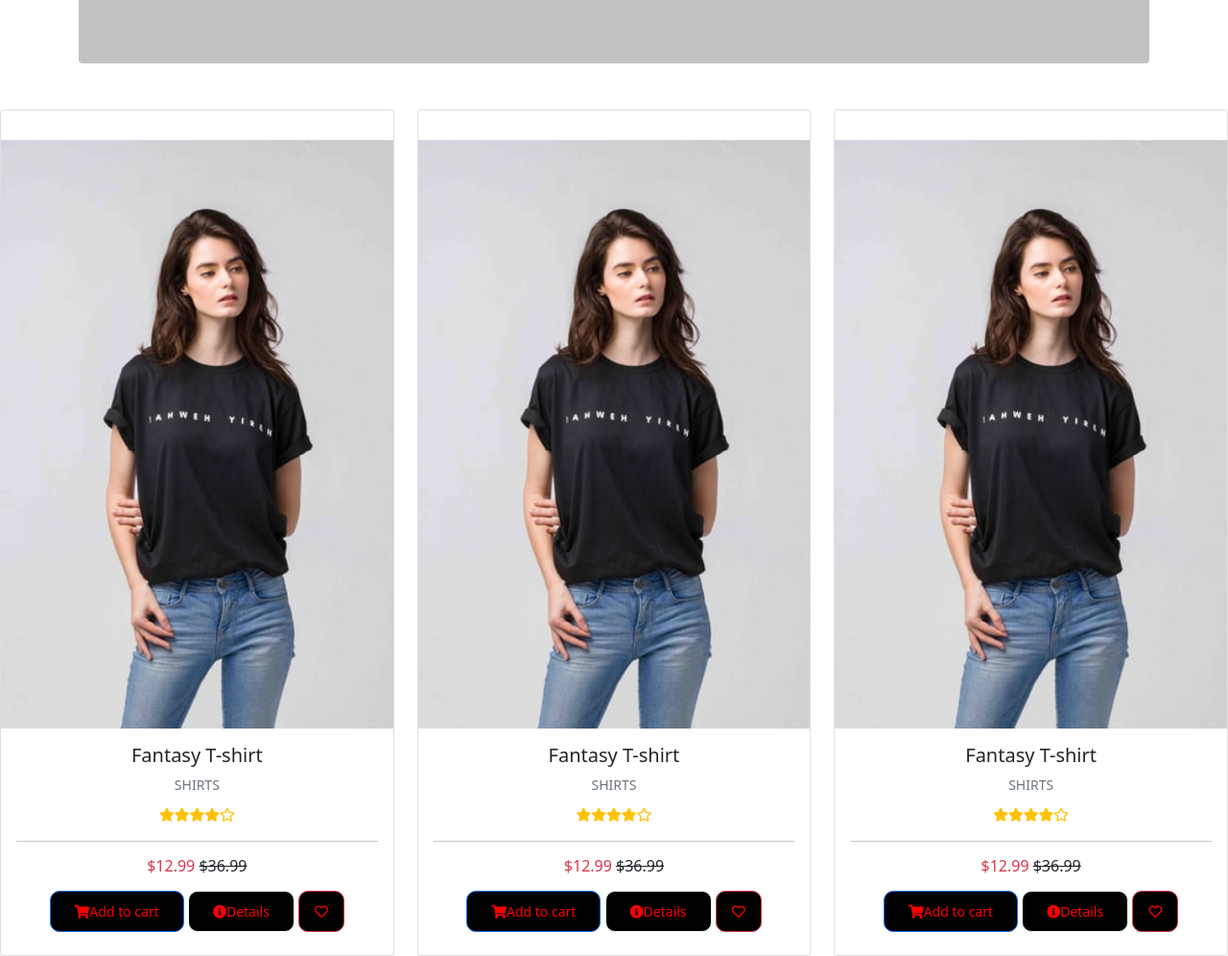
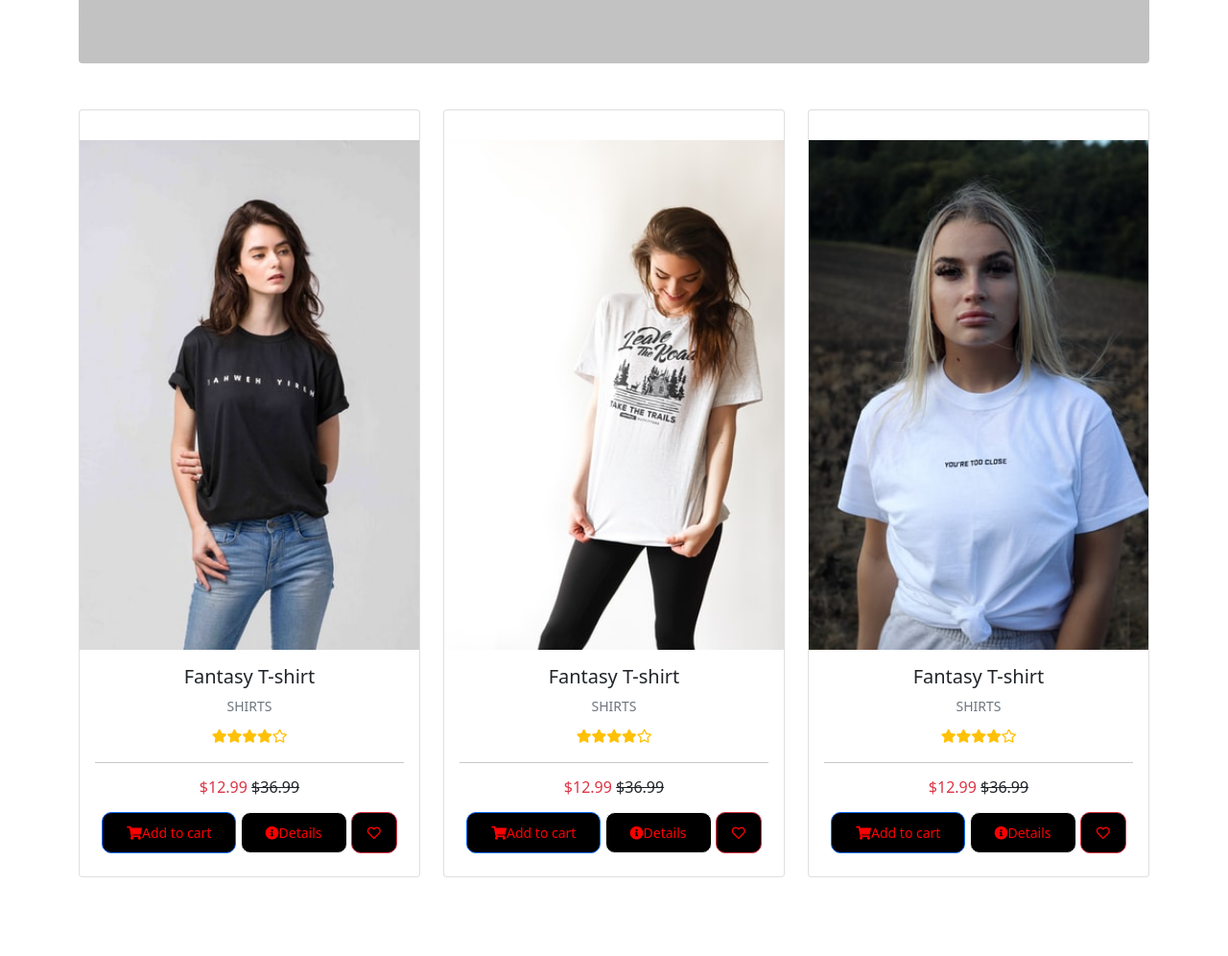
Before and after one commit to mrx-arafat/The-T-shirt-Store, a plain HTML site: page index.html in a window 1280 px wide. Shown: the part 870-1866 px from the top of the page at 96% size. After the commit the page ends 1784 px from the top, so only its background shows below. Drawn offline with nearby package versions, Linux system fonts and the light colour scheme.

Commit message:
practice

```diff
--- a/index.html
+++ b/index.html
@@ -65,7 +65,7 @@
 
       <nav class="navbar navbar-expand-lg navbar-light bg-light">
         <div class="px-5 container-fluid main-nav py-3">
-          <a class="navbar-brand text-dark" href="#">Navbar</a>
+          <a class="navbar-brand text-dark" href="#">T-shirt </a>
           <button
             class="navbar-toggler"
             type="button"
@@ -216,7 +216,7 @@
     <!-----------------------------
                Cards
        ----------------------------->
-
+    <div class="container-lg">
       <div class="row">
         <div class="col-lg-4 col-md-6 col-sm-12">
           <!-- Card -->
@@ -291,7 +291,7 @@
               </h4>
               <a href="#!">
                 <div class="mask">
-                <img class="img-fluid w-100" src="img/slide1.jpg" />
+                  <img class="img-fluid w-100" src="img/slide2.jpg" />
                   <div class="mask rgba-black-slight"></div>
                 </div>
               </a>
@@ -353,7 +353,7 @@
               </h4>
               <a href="#!">
                 <div class="mask">
-                <img class="img-fluid w-100" src="img/slide1.jpg" />
+                  <img class="img-fluid w-100" src="img/slide3.jpg" />
                   <div class="mask rgba-black-slight"></div>
                 </div>
               </a>
@@ -405,7 +405,7 @@
           <!-- Card -->
         </div>
       </div>
-
+    </div>
     <!-- Bootstrap JS  -->
     <script
       src="https://cdn.jsdelivr.net/npm/bootstrap@5.0.2/dist/js/bootstrap.bundle.min.js"
```
Also changed, not shown: 1 other file. Lines whose indentation alone changed are shown as unchanged.
